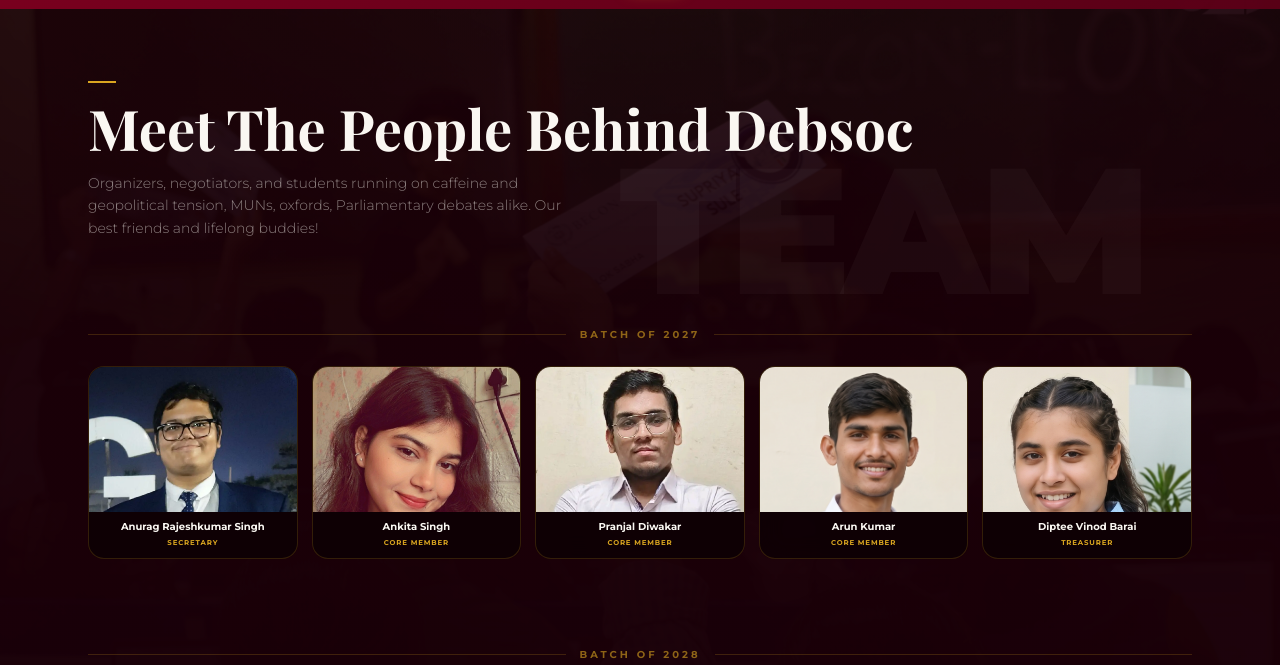
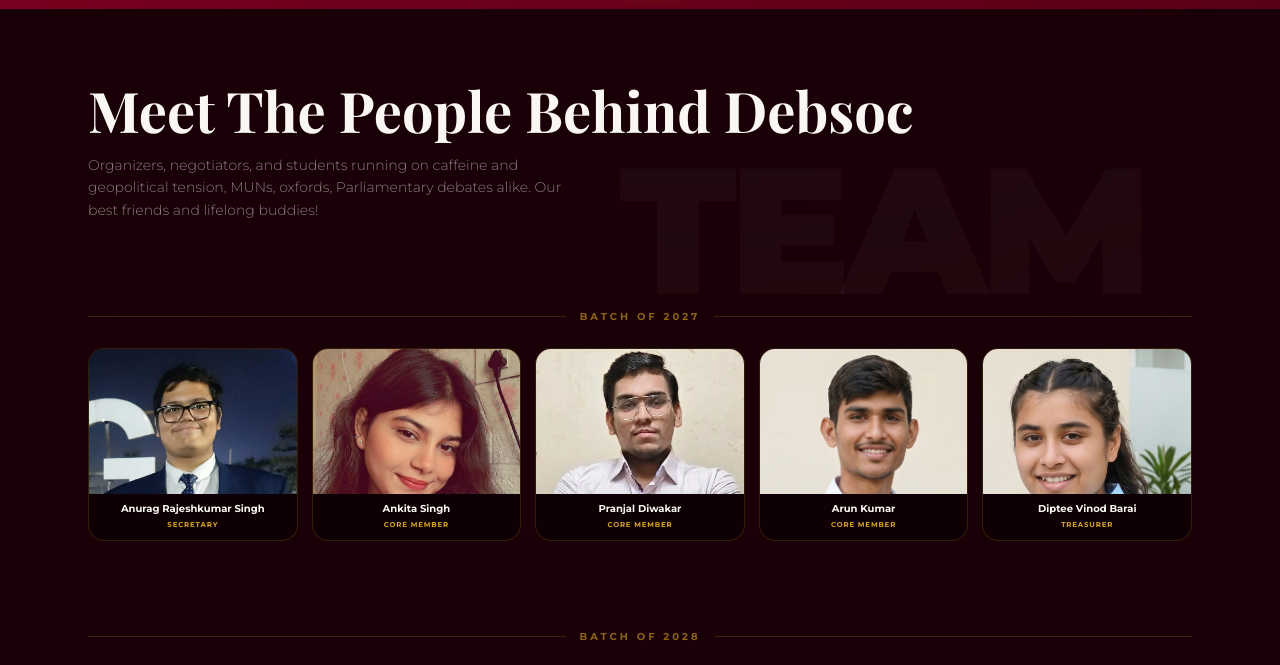
Before and after one commit to AHILAN123/debsoc, a plain HTML site: page teampage.html in a window 1280 px wide. Shown: the part 55-720 px from the top of the page. Drawn offline with nearby package versions, Linux system fonts and the light colour scheme.

Commit message:
yeah final change fr tonight3

```diff
--- a/teampage.html
+++ b/teampage.html
@@ -276,10 +276,7 @@
     <div class="team-hero">
       <div class="team-hero-inner">
         <div class="team-ghost" aria-hidden="true">TEAM</div>
-        <div class="team-eyebrow">
-          <div class="team-eyebrow-line"></div>
-          <span class="team-eyebrow-text"></span>
-        </div>
+
         <h1 class="team-title">Meet The People Behind Debsoc</h1>
         <p class="team-subtitle">Organizers, negotiators, and students running on caffeine and geopolitical tension, MUNs, oxfords, Parliamentary debates alike. Our best friends and lifelong buddies!
 
@@ -385,28 +382,7 @@
   </div>
 
   <script>
-    /* ── BACKGROUND CROSSFADE ── */
-    const BG_PHOTOS = [
-      'Gallery&Logo/becon/becon_1.webp','Gallery&Logo/becon/becon_2.webp',
-      'Gallery&Logo/becon/becon_3.webp','Gallery&Logo/becon/becon_4.webp',
-      'Gallery&Logo/becon/becon_5.webp','Gallery&Logo/becon/becon_6.webp',
-      'Gallery&Logo/becon/becon_7.webp','Gallery&Logo/bcon_end.webp',
-    ];
-    const bgWrap = document.getElementById('pageBg');
-    const slides = BG_PHOTOS.map(src => {
-      const d = document.createElement('div');
-      d.className = 'bg-slide';
-      d.style.backgroundImage = `url('${src}')`;
-      bgWrap.appendChild(d);
-      return d;
-    });
-    let bgCur = 0;
-    slides[0].classList.add('active');
-    setInterval(() => {
-      slides[bgCur].classList.remove('active');
-      bgCur = (bgCur + 1) % slides.length;
-      slides[bgCur].classList.add('active');
-    }, 5000);
+
 
     /* ── TIERED REVEAL ────────────────────────────────────────────────
        Logic:
```
